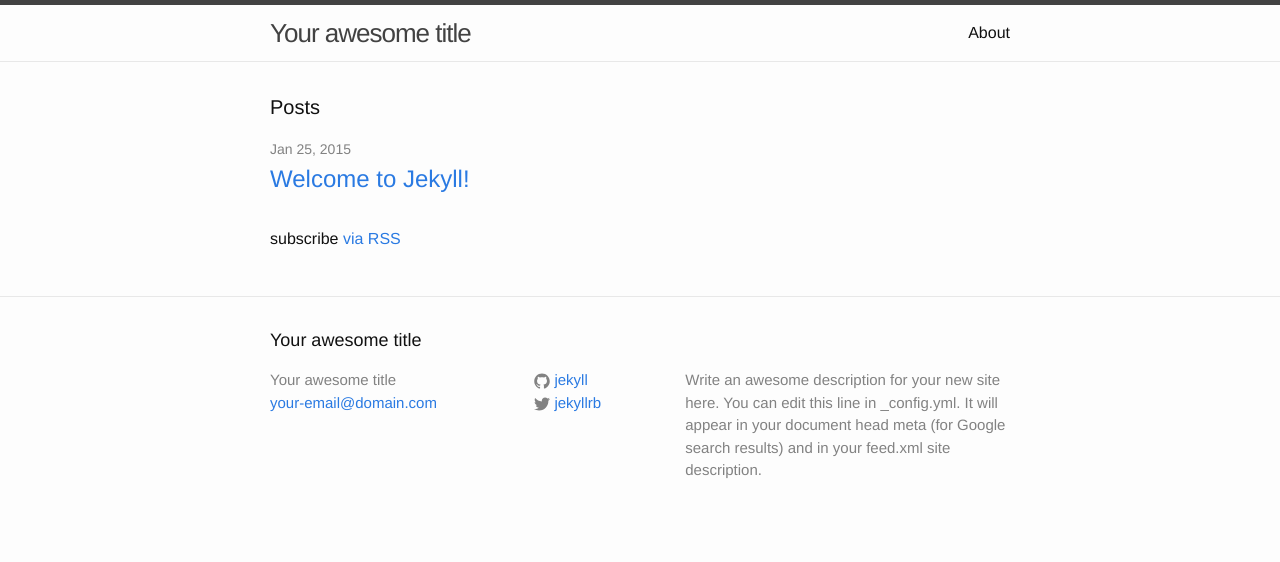
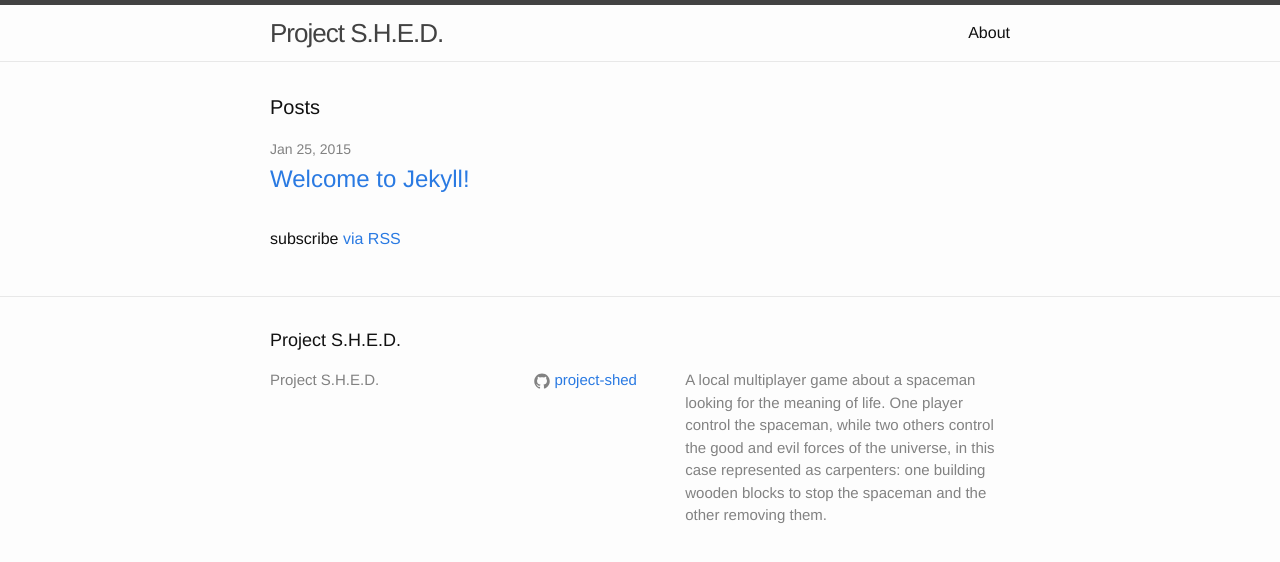
Before and after one commit to project-shed/project-shed.github.io, a Jekyll site: the page built from index.html, in a window 1280 px wide. Shown: the top 562 px of the page. Built offline with Jekyll 4.4.1, drawn with Linux system fonts in a browser that asks for light colours.

Commit message:
Added description

```diff
--- a/_config.yml
+++ b/_config.yml
@@ -1,14 +1,14 @@
 # Site settings
-title: Your awesome title
-email: your-email@domain.com
+title: Project S.H.E.D.
 description: > # this means to ignore newlines until "baseurl:"
-  Write an awesome description for your new site here. You can edit this
-  line in _config.yml. It will appear in your document head meta (for
-  Google search results) and in your feed.xml site description.
+  A local multiplayer game about a spaceman looking for the meaning of life.
+  One player control the spaceman, while two others control the good and evil
+  forces of the universe, in this case represented as carpenters: one building
+  wooden blocks to stop the spaceman and the other removing them.
 baseurl: "" # the subpath of your site, e.g. /blog/
-url: "http://yourdomain.com" # the base hostname & protocol for your site
-twitter_username: jekyllrb
-github_username:  jekyll
+url: "http://project-shed.github.io" # the base hostname & protocol for your site
+#twitter_username: jekyllrb
+github_username:  project-shed
 
 # Build settings
 markdown: kramdown
```
